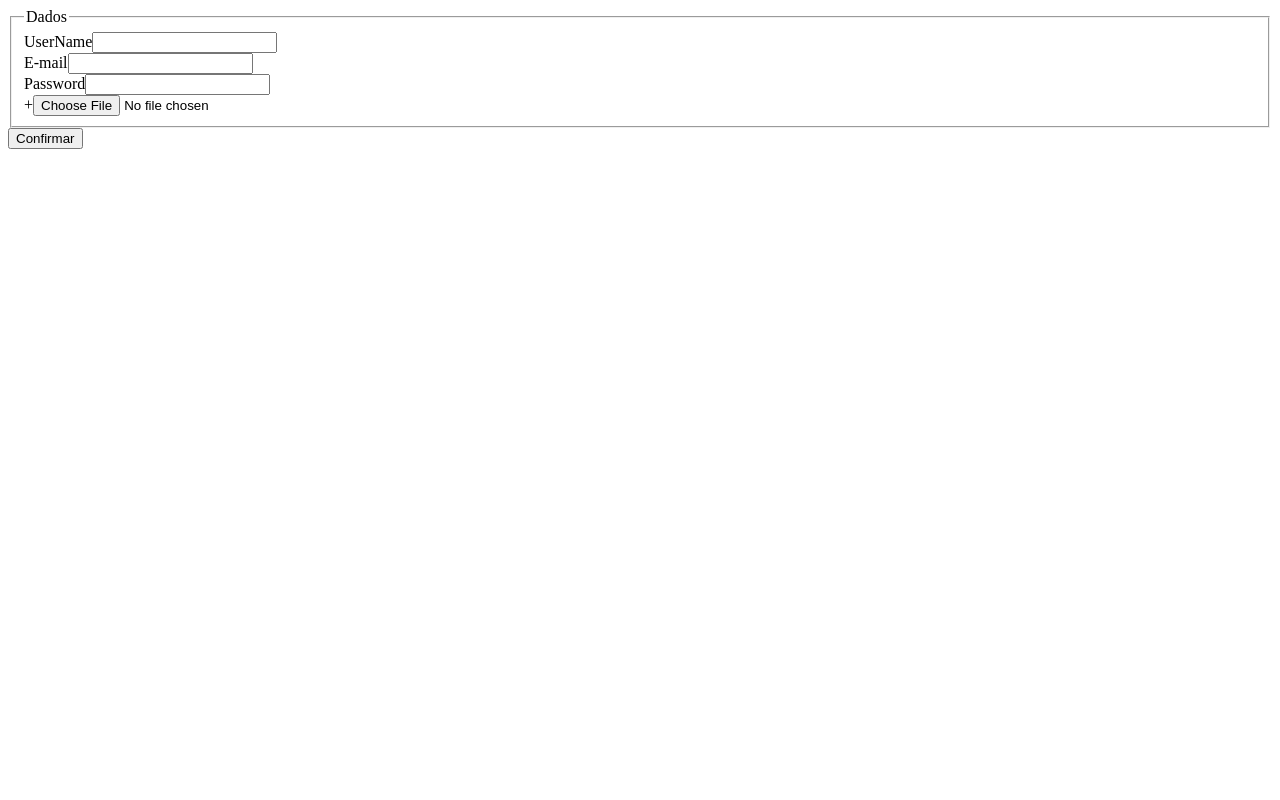
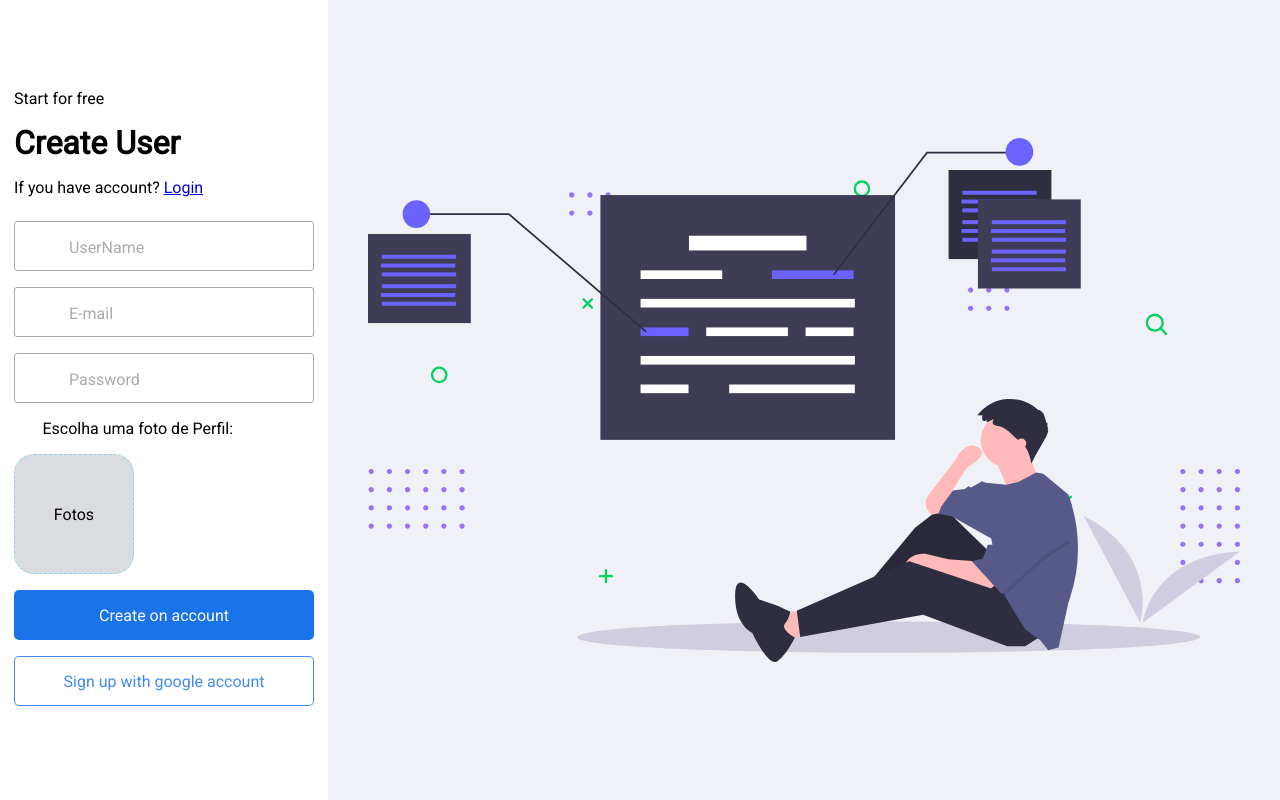
Before and after one commit to MatheusF99/Usher-front, a React (Create React App) app: page /user/create in a window 1280 px wide. Built offline with nearby package versions, Linux system fonts and the light colour scheme.

Commit message:
project root finish, styled init

```diff
--- a/public/index.html
+++ b/public/index.html
@@ -6,6 +6,8 @@
 
   <meta name="viewport" content="width=device-width, initial-scale=1" />
   <meta name="theme-color" content="#000000" />
+  <link rel="preconnect" href="https://fonts.gstatic.com">
+  <link href="https://fonts.googleapis.com/css2?family=Roboto&display=swap" rel="stylesheet">
 
   <title>React App</title>
 </head>
--- /dev/null
+++ b/src/assets/global.css
@@ -0,0 +1,48 @@
+:root{
+  --color-background: #F0F0F7;
+  --first-color: #1a73e8;
+  --first-color-ligth: #1a73e8d3;
+  --dark-color: #44475a;
+  --light-color: #f8f8f2;
+  --input-color: #80868b;
+  --input-dark-color: #f8f8f2;
+  --border-color: #dadce0;
+  --border-dark-color: #f1fa8c;
+  --border-dark-color-second: #d1da77;
+
+
+  --normal-font-size: 1rem;
+  --small-font-size: .75rem;
+
+}
+
+*, ::before, ::after{
+  box-sizing: border-box;
+}
+
+body {
+
+  width: 100vw;
+  height: 100vh;
+
+  padding: 0;
+  margin: 0;
+  font-family: 'Roboto', sans-serif;
+  /* font-family: -apple-system, BlinkMacSystemFont, 'Segoe UI', 'Roboto', 'Oxygen',
+    'Ubuntu', 'Cantarell', 'Fira Sans', 'Droid Sans', 'Helvetica Neue',
+    sans-serif; */
+
+  font-size: var(--normal-font-size);
+  -webkit-font-smoothing: antialiased;
+  -moz-osx-font-smoothing: grayscale;
+}
+
+#root{
+  width: 100vw;
+  height: 100vh;
+}
+
+.App{
+  width: 100vw;
+  height: 100vh;
+}
--- a/src/index.tsx
+++ b/src/index.tsx
@@ -2,6 +2,8 @@ import React from 'react';
 import ReactDOM from 'react-dom';
 
 import App from './App';
+
+import './assets/global.css'
 
 
 ReactDOM.render(
--- a/src/pages/CreateUserPage/create.css
+++ b/src/pages/CreateUserPage/create.css
@@ -0,0 +1,232 @@
+.create-user-page{
+  width: 100%;
+  height: 100%;
+
+  display: flex;
+  justify-content: center;
+  align-items: center;
+}
+
+.create-user-page .form-create{
+
+  max-width: 1440px;
+  max-height: 800px;
+  display: flex;
+  justify-content: center;
+  align-items: center;
+
+  box-shadow: 1px 2px 10px rgba(0, 0, 0, .2);
+
+}
+
+
+
+.field-images{
+  position: relative;
+
+  display: flex;
+  justify-content: center;
+  align-items: center;
+
+  max-width: 1095px;
+  max-height: 800px;
+
+  padding: 40px;
+
+  overflow: hidden;
+
+  background: var(--color-background);
+}
+
+.field-images .image-center{
+  position: absolute;
+
+  width: 100%;
+
+  padding: 40px;
+}
+
+.field-images .img-background{
+  width: 100%;
+  height: 800px;
+}
+
+
+
+.form-create fieldset{
+  position: relative;
+
+  width: 450px;
+  height: 100%;
+
+  display: flex;
+  justify-content: center;
+  align-items: center;
+
+  flex-direction: column;
+
+  border: 0;
+}
+
+fieldset .header-text{
+
+  width: 300px;
+
+  display: flex;
+  justify-content: flex-start;
+  align-items: flex-start;
+
+  flex-direction: column;
+
+  margin-bottom: 16px;
+}
+
+fieldset .header-text h1{
+  margin: 16px 0;
+}
+
+.form-div-input{
+  position: relative;
+  width: 100%;
+
+  display: flex;
+  justify-content: center;
+
+  margin-top: 8px;
+  margin-bottom: 8px;
+}
+
+.form-div-input input{
+
+  width: 300px;
+  height: 50px;
+  outline: none;
+  padding: 12px;
+
+  position: relative;
+
+  border: 1px solid #aaa;
+  border-radius: 3px;
+
+  -webkit-appearance: none;
+  -ms-appearance: none;
+  -moz-appearance: none;
+  appearance: none;
+
+  background: #fff;
+
+}
+
+.form-div-input label{
+  position: absolute;
+
+  left: 50px;
+  top: calc(50% + 1px);
+  transform: translateY(-50%);
+  color: #aaa;
+  transition: all .3s ease;
+
+  display: flex;
+  justify-content: center;
+
+  padding: 0 5px;
+}
+
+.form-div-input input:valid + label,
+.form-div-input input:focus + label{
+  top: 1px;
+  font-size: 15px;
+  background-color: #fff;
+}
+
+.label-image{
+  width: 81%;
+
+  margin-top: 8px;
+
+  display: flex;
+  justify-content: flex-start;
+  align-items: flex-start;
+}
+
+.image-container{
+  width: 300px;
+  height: 120px;
+
+  margin: 16px 0;
+
+  display: grid;
+  grid-template-columns: repeat(2,1fr);
+}
+
+.image-container .upload-image{
+  height: 120px;
+  width: 120px;
+
+  background: var(--border-color);
+  border: 1px dashed #96d2f0;
+
+  border-radius: 20px;
+  cursor: pointer;
+
+  display: flex;
+  justify-content: center;
+  align-items: center;
+
+  z-index: 1;
+}
+
+.image-container img{
+
+  position: absolute;
+
+  width: 120px;
+  height: 120px;
+  object-fit: cover;
+
+  border-radius: 20px;
+
+  z-index: 10;
+}
+
+.image-container input[type = file]{
+  display: none;
+}
+
+
+.form-input-btn{
+  position: relative;
+
+  width: 300px;
+  height: 50px;
+  border: none;
+
+  background-color: var(--first-color);
+  color: var(--light-color);
+  border-radius: 5px;
+
+  font-family: 'Roboto', sans-serif;
+  font-size: 16px;
+
+  font-weight: 400;
+}
+
+.form-button-btn{
+  position: relative;
+
+  width: 300px;
+  height: 50px;
+
+  margin-top: 16px;
+
+  border: 1px solid var(--first-color-ligth);
+
+  background-color: #fff;
+  color: var(--first-color-ligth);
+  border-radius: 5px;
+
+  font-family: 'Roboto', sans-serif;
+  font-size: 16px;
+
+  font-weight: 400;
+}
--- a/src/pages/CreateUserPage/index.tsx
+++ b/src/pages/CreateUserPage/index.tsx
@@ -1,12 +1,15 @@
 import React, {ChangeEvent, FormEvent, useState} from 'react'
-import { useHistory } from 'react-router-dom'
+import { Link, useHistory } from 'react-router-dom'
 import api from '../../services/api'
 
+import landingImage from '../../assets/images/undraw_annotation_7das.svg'
+import backgroundImage from '../../assets/images/Background-big.svg'
 
-
+import './create.css'
 
 function CreateUserPage() {
 
+  //#region const use state
   const history = useHistory()
 
   const [name, setName] = useState('')
@@ -14,7 +17,7 @@ function CreateUserPage() {
   const [password, setPassword] = useState('')
   const [images, setImages] = useState<File[]>([])
   const [prevImg, setPrevImg] = useState<string[]>([])
-
+  //#endregion
   async function handleSubmit(event: FormEvent){
     event.preventDefault()
 
@@ -63,36 +66,57 @@ function CreateUserPage() {
   return (
     <div className="create-user-page">
 
-      <form onSubmit={handleSubmit} action="">
+      <form onSubmit={handleSubmit} className="form-create">
         <fieldset>
+          <div className="header-text">
+            <span>Start for free</span>
 
-          <legend>Dados</legend>
+            <h1>
+              Create User
+            </h1>
 
-          <div>
-            <label htmlFor="UserName">UserName</label>
-            <input type="text"
+            <span>If you have account? <Link to="/">Login</Link></span>
+          </div>
+
+          <div className="form-div-input">
+            <input
+              required
+              type="text"
               value={name}
               onChange={event => setName(event.target.value)}
+              className="form-input"
             />
+            <label htmlFor="UserName" className="form-label">UserName</label>
           </div>
 
-          <div>
-            <label htmlFor="email">E-mail</label>
-            <input type="email"
+          <div className="form-div-input">
+            <input
+              required
+              type="text"
               value={email}
               onChange={event => setEmail(event.target.value)}
+              className="form-input"
             />
+            <label htmlFor="email" className="form-label">E-mail</label>
           </div>
 
-          <div>
-            <label htmlFor="password">Password</label>
-            <input type="password"
+          <div className="form-div-input">
+
+            <input
+              required
+              type="password"
               value={password}
               onChange={event => setPassword(event.target.value)}
+              className="form-input"
             />
+            <label htmlFor="password" className="form-label">Password</label>
           </div>
 
-          <div className="image-contiener">
+
+            <label className='label-image'>
+              Escolha uma foto de Perfil:
+            </label>
+          <div className="image-container">
             {
               prevImg.map(image =>{
                 return (
@@ -100,18 +124,24 @@ function CreateUserPage() {
                 )
               })
             }
-            <label htmlFor="image">
-              +
+            <label className='upload-image' htmlFor="image[]">
+              Fotos
             </label>
-            <input onChange={handleSelectImages} type="file" id= "image"/>
+            <input onChange={handleSelectImages} type="file" id= "image[]"/>
           </div>
 
+          <button className="form-input-btn" type="submit">
+            Create on account
+          </button>
+          <button className="form-button-btn" type="button">
+            Sign up with google account
+          </button>
+
         </fieldset>
-
-        <button className="confirm-button" type="submit">
-          Confirmar
-        </button>
-
+        <div className="field-images">
+          <img className='image-center' src={landingImage} alt="landing"/>
+          <img className="img-background" src={backgroundImage} alt="landing"/>
+        </div>
       </form>
     </div>
   );
```
Also changed, not shown: src/assets/images/Background-big.svg (added), src/assets/images/undraw_annotation_7das.svg (added).
